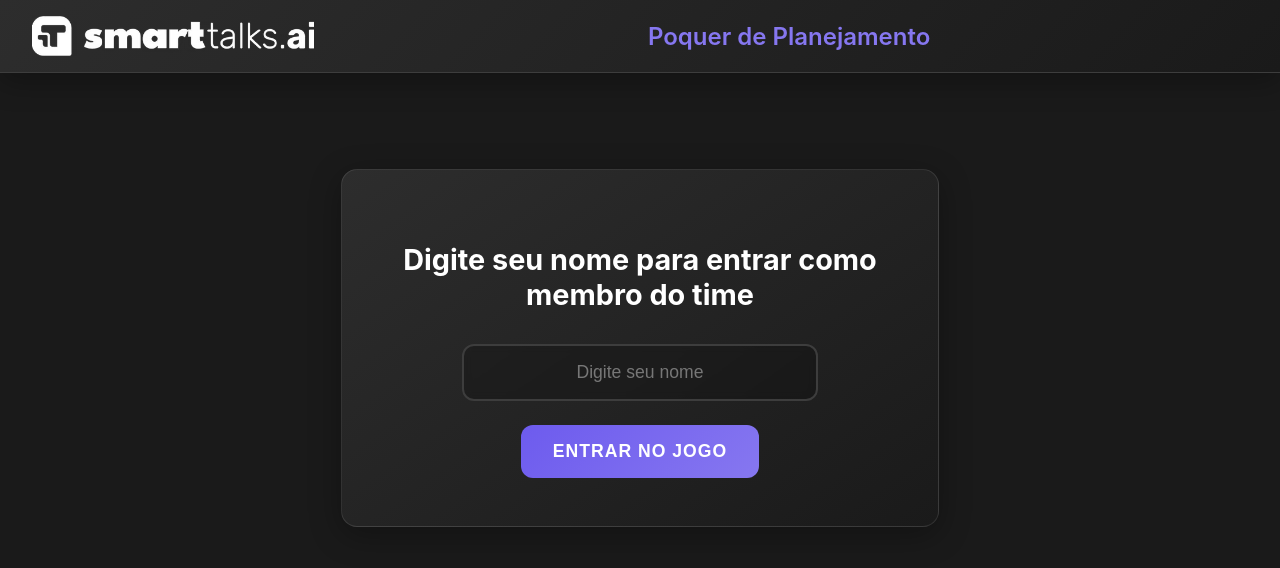
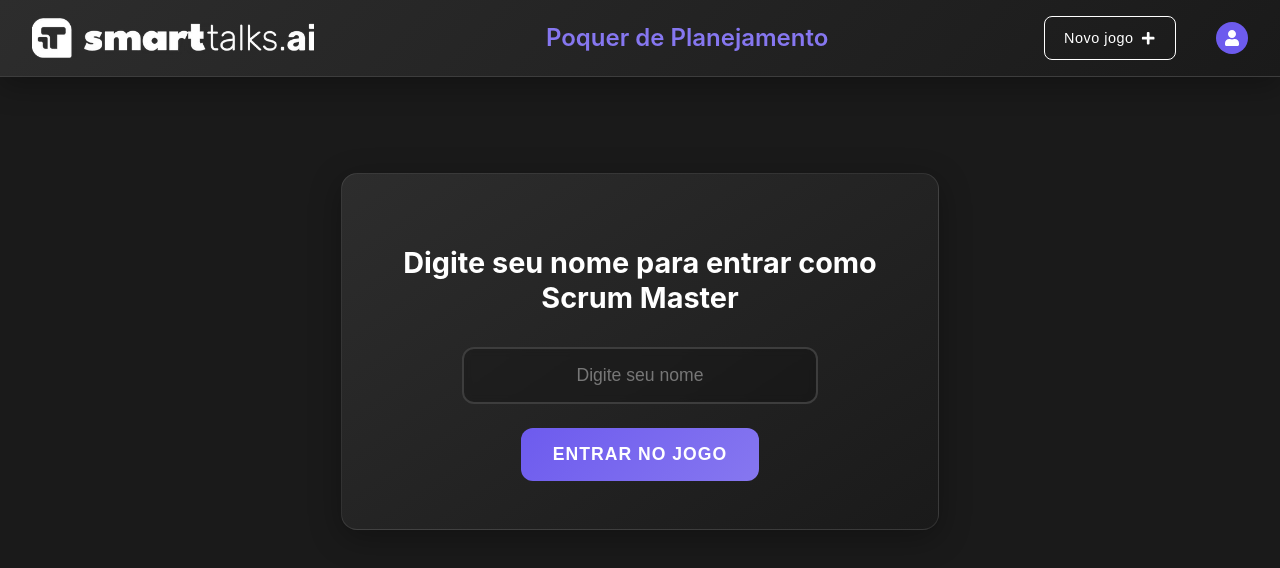
Before and after one commit to Protospi/planning-poker, a React (Create React App) app: page /room/1 in a window 1280 px wide. Shown: the top 568 px of the page. Built offline with nearby package versions, Linux system fonts and the light colour scheme.

Commit message:
wip: backend

```diff
--- a/src/components/LandingPage.jsx
+++ b/src/components/LandingPage.jsx
@@ -35,7 +35,7 @@ const LandingPage = () => {
 
         const data = await response.json();
 
-        navigate(`/room/${newRoomId}?isCreator=true&task=${encodeURIComponent(taskName)}&description=${encodeURIComponent(taskDescription)}`);
+        navigate(`/room/${newRoomId}`);
       } catch (error) {
         console.error('Error creating game:', error);
         setError('Failed to create game. Please try again.');
--- a/src/components/Room.jsx
+++ b/src/components/Room.jsx
@@ -8,10 +8,6 @@ const Room = () => {
   const { roomId } = useParams();
   const navigate = useNavigate();
   const location = useLocation();
-  const queryParams = new URLSearchParams(location.search);
-  const isCreator = queryParams.get('isCreator') === 'true';
-  const taskName = queryParams.get('task');
-  const taskDescription = queryParams.get('description');
 
   const [userName, setUserName] = useState('');
   const [isNameSubmitted, setIsNameSubmitted] = useState(false);
@@ -28,6 +24,8 @@ const Room = () => {
     explanation: null
   });
   const [gameStarted, setGameStarted] = useState(false);
+  const [taskName, setTaskName] = useState('');
+  const [taskDescription, setTaskDescription] = useState('');
 
   const pointOptions = [1, 2, 3, 5, 8];
   const isScrumMaster = userName === scrumMasterName;
@@ -42,7 +40,8 @@ const Room = () => {
   // New function to fetch room data
   const fetchRoomData = async () => {
     try {
-      const response = await fetch('http://localhost:8000/api/scrumpoker/getRoom', {
+      // First fetch room details
+      const roomResponse = await fetch('http://localhost:8000/api/scrumpoker/getRoom', {
         method: 'POST',
         headers: {
           'Content-Type': 'application/json',
@@ -50,14 +49,18 @@ const Room = () => {
         body: JSON.stringify({ roomId })
       });
 
-      if (!response.ok) {
+      if (!roomResponse.ok) {
         throw new Error('Failed to fetch room data');
       }
 
-      const roomData = await response.json();
+      const roomData = await roomResponse.json();
+
+      // Update task details
+      setTaskName(roomData.taskName || '');
+      setTaskDescription(roomData.taskDescription || '');
 
       // Update participants state with fetched data
-      const updatedParticipants = roomData.map(vote => ({
+      const updatedParticipants = roomData.votes.map(vote => ({
         name: vote.participant,
         vote: vote.value,
         isScrumMaster: vote.tag === 'SCRUM_MASTER',
@@ -357,9 +360,24 @@ const Room = () => {
     e.preventDefault();
     if (userName.trim()) {
       const trimmedName = userName.trim();
-      const shouldBeScrumMaster = isCreator && !hasExistingScrumMaster;
 
       try {
+        // First check if there are any existing participants
+        const roomResponse = await fetch('http://localhost:8000/api/scrumpoker/getRoom', {
+          method: 'POST',
+          headers: {
+            'Content-Type': 'application/json',
+          },
+          body: JSON.stringify({ roomId })
+        });
+
+        if (!roomResponse.ok) {
+          throw new Error('Failed to get room data');
+        }
+
+        const roomData = await roomResponse.json();
+        const shouldBeScrumMaster = roomData.votes.length === 0; // First person becomes Scrum Master
+
         // Save participant to backend
         const response = await fetch('http://localhost:8000/api/scrumpoker/participant', {
           method: 'PUT',
@@ -381,28 +399,7 @@ const Room = () => {
         }
 
         // Get updated room data
-        const roomResponse = await fetch('http://localhost:8000/api/scrumpoker/getRoom', {
-          method: 'POST',
-          headers: {
-            'Content-Type': 'application/json',
-          },
-          body: JSON.stringify({ roomId })
-        });
-
-        if (!roomResponse.ok) {
-          throw new Error('Failed to get room data');
-        }
-
-        const roomData = await roomResponse.json();
-
-        // Update local state with room data
-        const updatedParticipants = roomData.map(vote => ({
-          name: vote.participant,
-          vote: vote.value,
-          isScrumMaster: vote.tag === 'SCRUM_MASTER'
-        }));
-
-        setParticipants(updatedParticipants);
+        await fetchRoomData();
         setIsNameSubmitted(true);
 
         if (shouldBeScrumMaster) {
@@ -440,7 +437,7 @@ const Room = () => {
       const roomData = await response.json();
 
       // Update local state with final data - make sure to include explanation
-      const updatedParticipants = roomData.map(vote => ({
+      const updatedParticipants = roomData.votes.map(vote => ({
         name: vote.participant,
         vote: vote.value,
         isScrumMaster: vote.tag === 'SCRUM_MASTER',
@@ -524,8 +521,32 @@ const Room = () => {
           <div className="title-section">
             <h1 style={{ color: 'var(--primary-light)' }}>Poquer de Planejamento</h1>
           </div>
-          <div className="user-section">
-            {/* Empty div to maintain layout */}
+          <div style={{
+            display: 'flex',
+            alignItems: 'center',
+            gap: '2rem'
+          }}>
+            <button
+              onClick={() => navigate('/')}
+              className="button-secondary"
+              style={{
+                display: 'flex',
+                alignItems: 'center',
+                gap: '0.5rem',
+                padding: '0.8rem 1.2rem',
+                fontSize: '0.9rem',
+                letterSpacing: '0.5px'
+              }}
+            >
+              <span>Novo jogo</span>
+              <FaPlus />
+            </button>
+            <div className="user-section">
+              <span>{userName || ''}</span>
+              <div className="user-icon">
+                <FaUser />
+              </div>
+            </div>
           </div>
         </header>
 
@@ -541,7 +562,7 @@ const Room = () => {
               marginBottom: '2rem',
               fontSize: '1.8rem'
             }}>
-              {!hasExistingScrumMaster && isCreator ? 'Digite seu nome para entrar como Scrum Master' : 'Digite seu nome para entrar como membro do time'}
+              {!hasExistingScrumMaster ? 'Digite seu nome para entrar como Scrum Master' : 'Digite seu nome para entrar como membro do time'}
             </h2>
             <form onSubmit={handleNameSubmit} style={{
               maxWidth: '320px',
@@ -556,7 +577,7 @@ const Room = () => {
                 type="text"
                 value={userName}
                 onChange={(e) => setUserName(e.target.value)}
-                placeholder={!hasExistingScrumMaster && isCreator ? "Digite seu nome" : "Digite seu nome"}
+                placeholder={!hasExistingScrumMaster ? "Digite seu nome" : "Digite seu nome"}
                 required
                 style={{
                   textAlign: 'center',
@@ -575,7 +596,7 @@ const Room = () => {
                   fontSize: '1.1rem'
                 }}
               >
-                {!hasExistingScrumMaster && isCreator ? 'Entrar no Jogo' : 'Entrar no Jogo'}
+                {!hasExistingScrumMaster ? 'Entrar no Jogo' : 'Entrar no Jogo'}
               </button>
             </form>
           </div>
```
